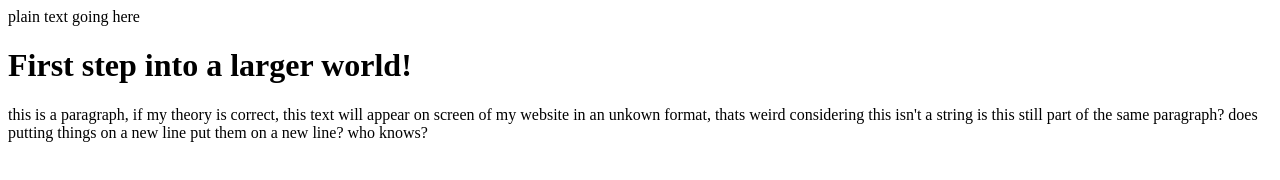
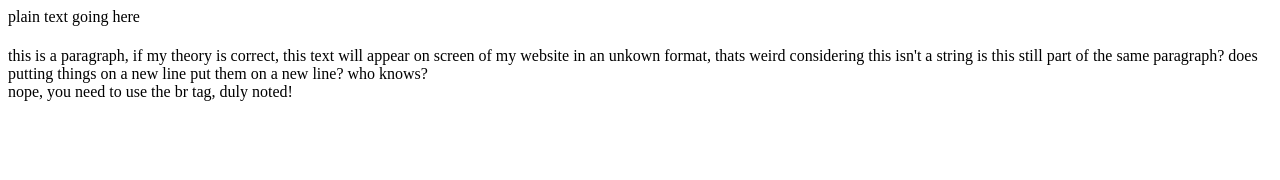
Before and after one commit to David-Diniz/Making-a-Website, a plain HTML site: page Website/index.html in a window 1280 px wide. Drawn offline with Linux system fonts and the light colour scheme.

Commit message:
learned <br> for new lines

```diff
--- a/Website/index.html
+++ b/Website/index.html
@@ -9,7 +9,7 @@
 <body>
     plain text going here
     <h1>
-        First step into a larger world!
+        <!--First step into a larger world!-->
     </h1>
     <p>
         this is a paragraph, if my theory is correct, this text will appear on screen of my website in an unkown format, thats weird considering this isn't a string
@@ -21,7 +21,8 @@
         a new line
         put them on
         a new
-        line? who knows?
+        line? who knows?<br>
+        nope, you need to use the br tag, duly noted!
     </p>
 </body>
 </html>
```
